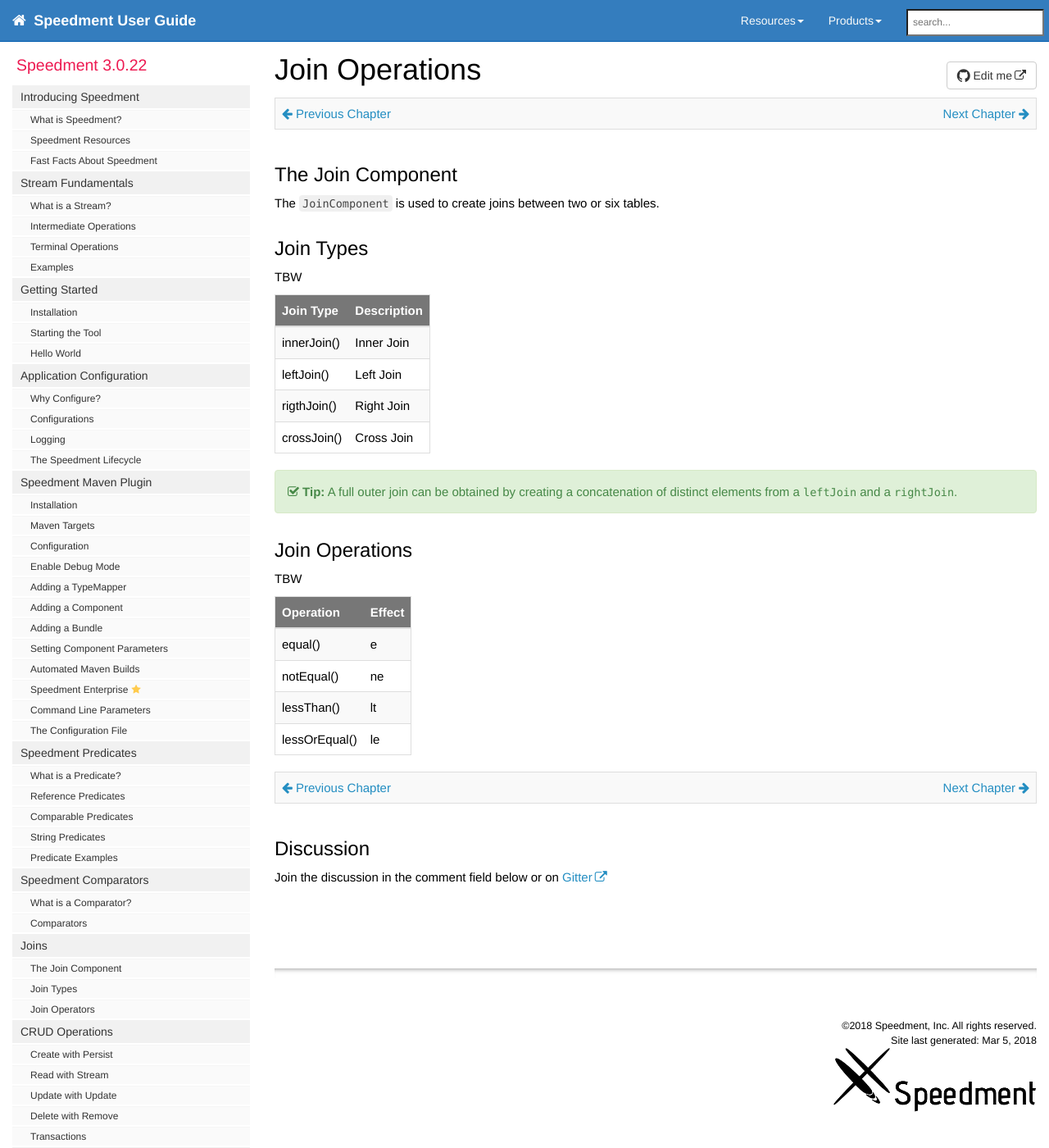
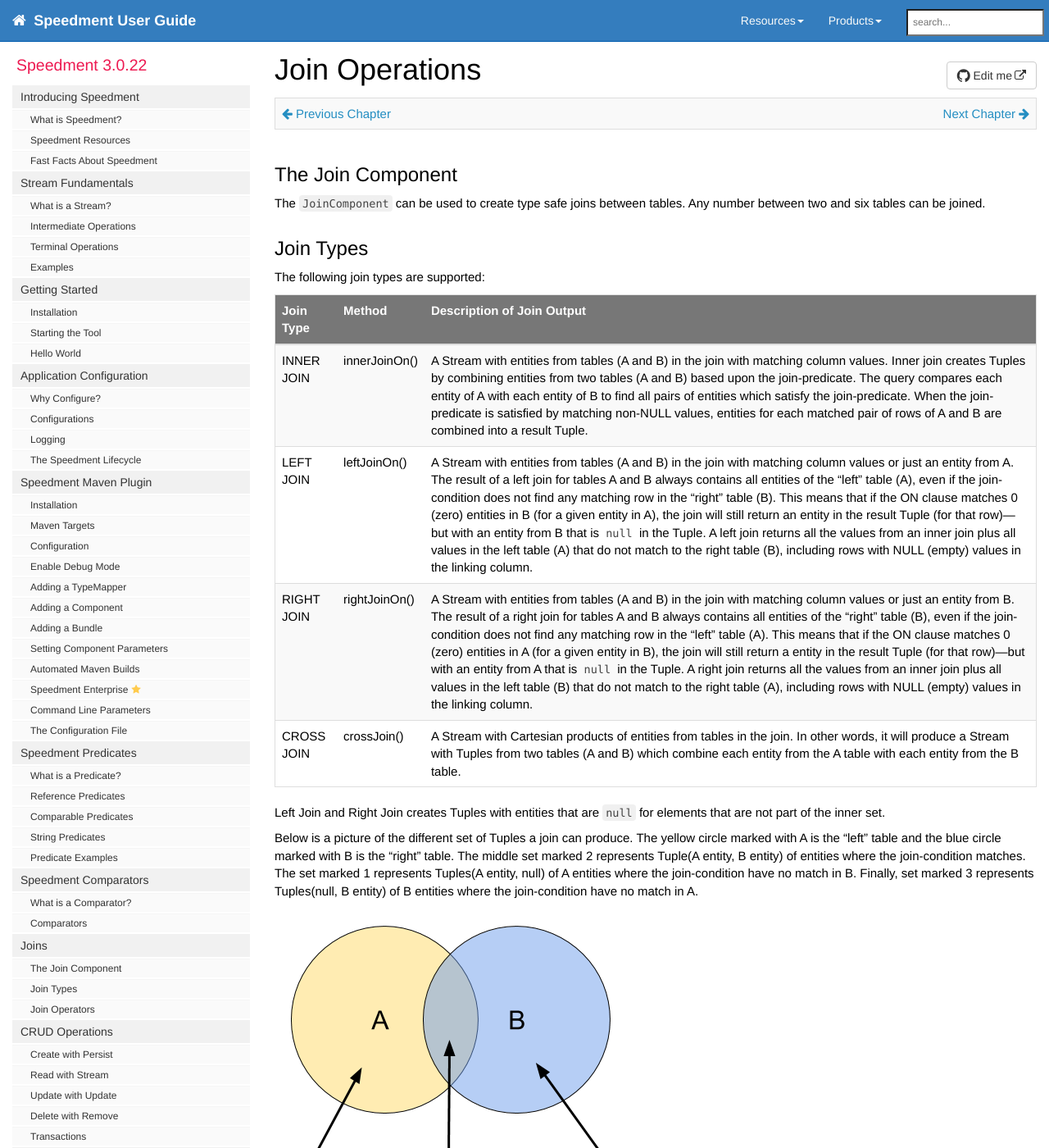
Before and after one commit to speedment/speedment-doc, a Jekyll site: the page built from pages/join.md, in a window 1280 px wide and 1400 px high. Shown: the whole window at 82% size. Built offline with Jekyll 4.4.1, drawn with Linux system fonts in a browser that asks for light colours; nearby versions of some CDN libraries; comment, search, counter and statistics services are not loaded; some of the changed text lies outside the part shown.

Commit message:
Improve on join doc

```diff
--- a/_data/sidebars/mydoc_sidebar.yml
+++ b/_data/sidebars/mydoc_sidebar.yml
@@ -263,7 +263,7 @@
       type: homepage
 
     - title: Join Operators
-      url: join.html#join-types
+      url: join.html#join-operators
       output: web, pdf
       type: homepage
 
--- a/pages/join.md
+++ b/pages/join.md
@@ -14,34 +14,64 @@
 
 ## The Join Component
 
-The `JoinComponent` is used to create joins between two or six tables.
+The `JoinComponent` can be used to create type safe joins between tables. Any number between two and six tables can be joined.
 
 
 ## Join Types
-TBW
+The following join types are supported:
 
-| Join Type      |  Description
-| :------------- | :---------------------------------------------------------------------------------------------- |
-| innerJoin()    | Inner Join  |
-| leftJoin()     | Left Join   |
-| rigthJoin()    | Right Join  |
-| crossJoin()    | Cross Join  |
+| Join Type      |  Method       | Description of Join Output                           |
+| :------------- | :------------ | :---------------------------------------------------------------------------------- |
+| INNER JOIN     | innerJoinOn() | A Stream with entities from tables (A and B) in the join with matching column values. Inner join creates Tuples by combining entities from two tables (A and B) based upon the join-predicate. The query compares each entity of A with each entity of B to find all pairs of entities which satisfy the join-predicate. When the join-predicate is satisfied by matching non-NULL values, entities for each matched pair of rows of A and B are combined into a result Tuple.
+| LEFT JOIN      | leftJoinOn()  | A Stream with entities from tables (A and B) in the join with matching column values or just an entity from A. The result of a left join for tables A and B always contains all entities of the "left" table (A), even if the join-condition does not find any matching row in the "right" table (B). This means that if the ON clause matches 0 (zero) entities in B (for a given entity in A), the join will still return an entity in the result Tuple (for that row)—but with an entity from B that is `null` in the Tuple. A left join returns all the values from an inner join plus all values in the left table (A) that do not match to the right table (B), including rows with NULL (empty) values in the linking column.
+| RIGHT JOIN     | rightJoinOn() | A Stream with entities from tables (A and B) in the join with matching column values or just an entity from B. The result of a right join for tables A and B always contains all entities of the "right" table (B), even if the join-condition does not find any matching row in the "left" table (A). This means that if the ON clause matches 0 (zero) entities in A (for a given entity in B), the join will still return a entity in the result Tuple (for that row)—but with an entity from A that is `null` in the Tuple. A right join returns all the values from an inner join plus all values in the left table (B) that do not match to the right table (A), including rows with NULL (empty) values in the linking column.
+| CROSS JOIN     | crossJoin()   | A Stream with Cartesian products of entities from tables in the join. In other words, it will produce a Stream with Tuples from two tables (A and B) which combine each entity from the A table with each entity from the B table.
 
+Left Join and Right Join creates Tuples with entities that are `null` for elements that are not part of the inner set.
+
+Below is a picture of the different set of Tuples a join can produce. The yellow circle marked with A is the "left" table and the blue circle marked with B is the "right" table. The middle set marked 2 represents Tuple(A entity, B entity) of entities where the join-condition matches. The set marked 1 represents Tuples(A entity, null) of A entities where the join-condition have no match in B. Finally, set marked 3 represents Tuples(null, B entity) of B entities where the join-condition have no match in A.
+
+{% include image.html file="JoinTypes.png" alt="Join Types" caption="The different join areas" %}
+
+Given the picture above, the joins produces Tuples as indicated in the following table:
+
+| Join Type      |  Method       | Tuples from the Set       |
+| :------------- | :------------ | :------------------------ |
+| INNER JOIN     | innerJoinOn() | {2}
+| LEFT JOIN      | leftJoinOn()  | {1, 2}
+| RIGHT JOIN     | rightJoinOn() | {2, 3}
 
 {% include tip.html content= "
-A full outer join can be obtained by creating a concatenation of distinct elements from a `leftJoin` and a `rightJoin`.
+A `FULL OUTER JOIN` can be obtained by creating a concatenation of distinct elements from a `LEFT JOIN` and a `RIGHT JOIN` like this: `crossJoinStream = Stream.concat(leftJoin.stream(), rightJoin.stream()).distinct()`. However, because the stream is using the `.distinct()` operation, it must first produce all elements in the Stream before they can be consumed.
 " %}
 
 ## Join Operations
-TBW
+The most common way of joining tables is by means of an equality operation. However, tables can be joined by means of a number of operations as indicated in the table below:
 
 
 | Operation      | Effect
 | :------------- | :----------------------------------------------------------------------------------- |
-| equal()        | e
+| equal()        | Matches columns from table A that is equal to a column in table B
 | notEqual()     | ne
 | lessThan()     | lt
 | lessOrEqual()  | le
+
+
+## Join Streams
+Join objects...
+
+## Tuple Constructors
+By default, tuples are of type `TupleXOfNullables` where X is the number of tables that are joined. If you are using only 'INNER JOIN' or 'CROSS JOIN', the entities are never `null` and this allows us to use `TupleX` instead. In fact, any java object can be used as a tuple by providing a custom constructor in the `JoinComponent`s `build()` method.
+
+## Examples
+
+### Cross Join
+
+### Self Join
+
+
+## Limitations
+TBW
 
 
 {% include prev_next.html %}
```
Also changed, not shown: images/JoinTypes.png (added).
